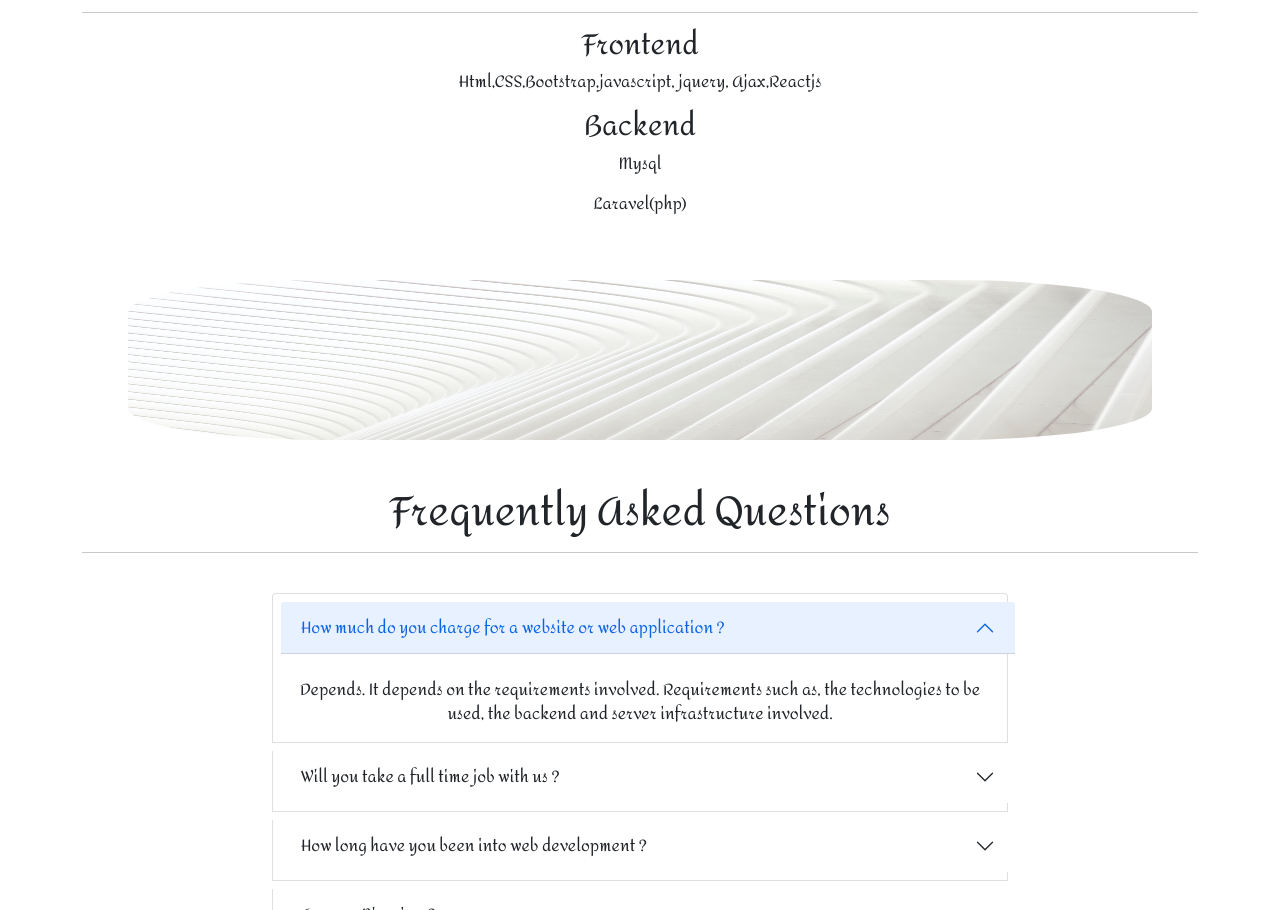
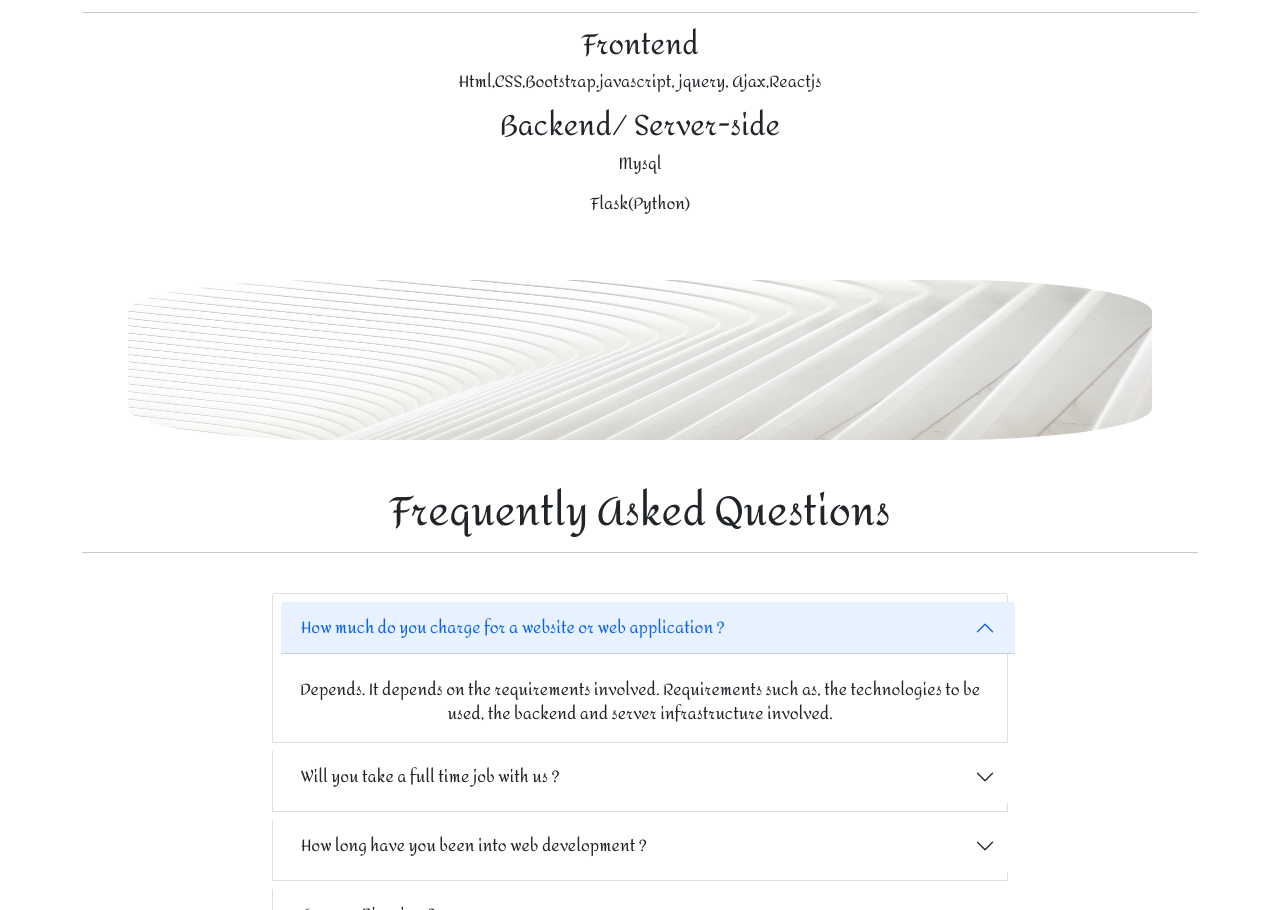
Before and after one commit to Unekwu001/Neku-week-3, a plain HTML site: page index.html in a window 1280 px wide. Shown: the part 2565-3475 px from the top of the page. Drawn offline with Linux system fonts and the light colour scheme.

Commit message:
Update index.html

```diff
--- a/index.html
+++ b/index.html
@@ -268,8 +268,8 @@
 					<h3 id="stack">Frontend</h3>
 					<p>Html,CSS,Bootstrap,javascript, jquery, Ajax,Reactjs</p>
 
-					<h3>Backend</h3>
-					<p>Mysql</p><p>Laravel(php)</p>
+					<h3>Backend/ Server-side</h3>
+					<p>Mysql</p><p>Flask(Python)</p>
 
 				</div>
 			</div>
```
